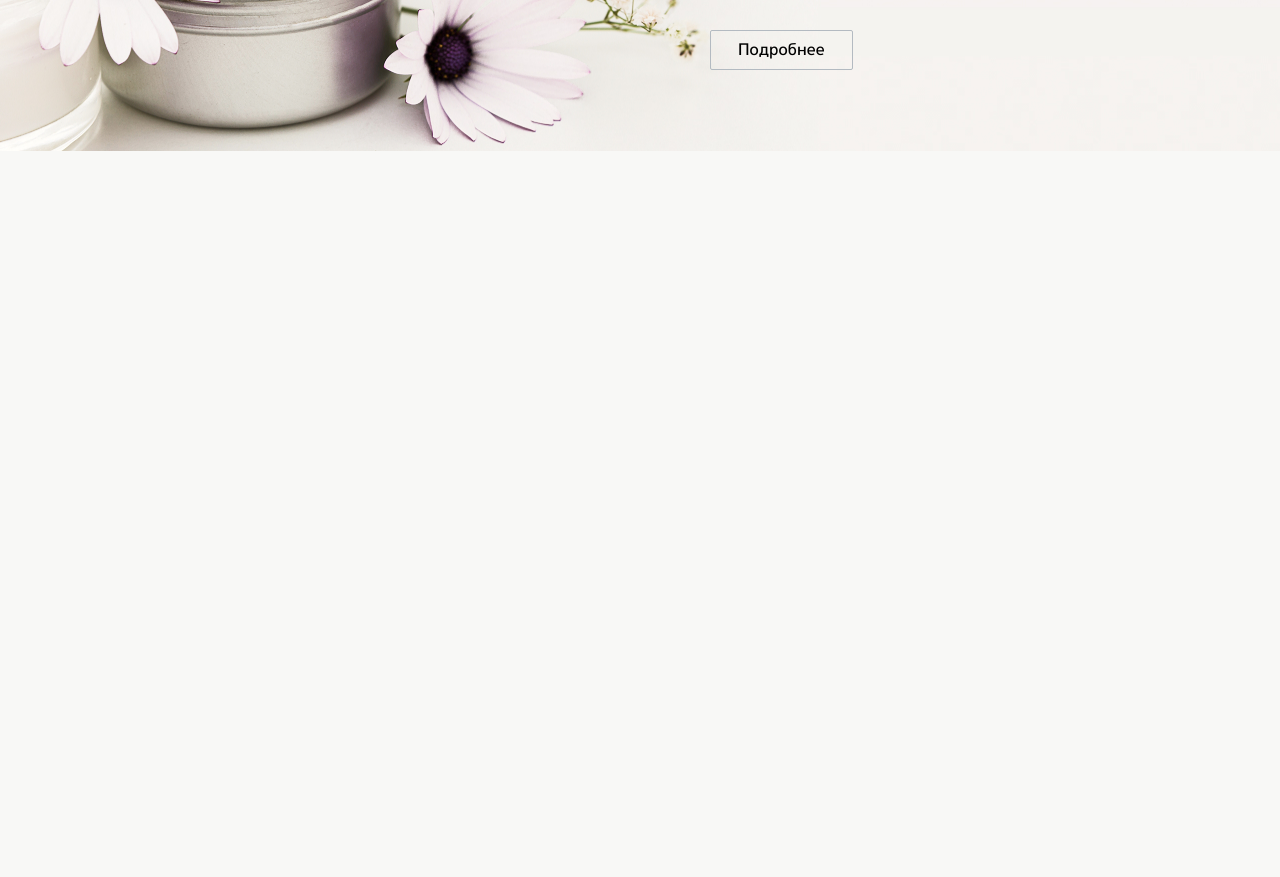
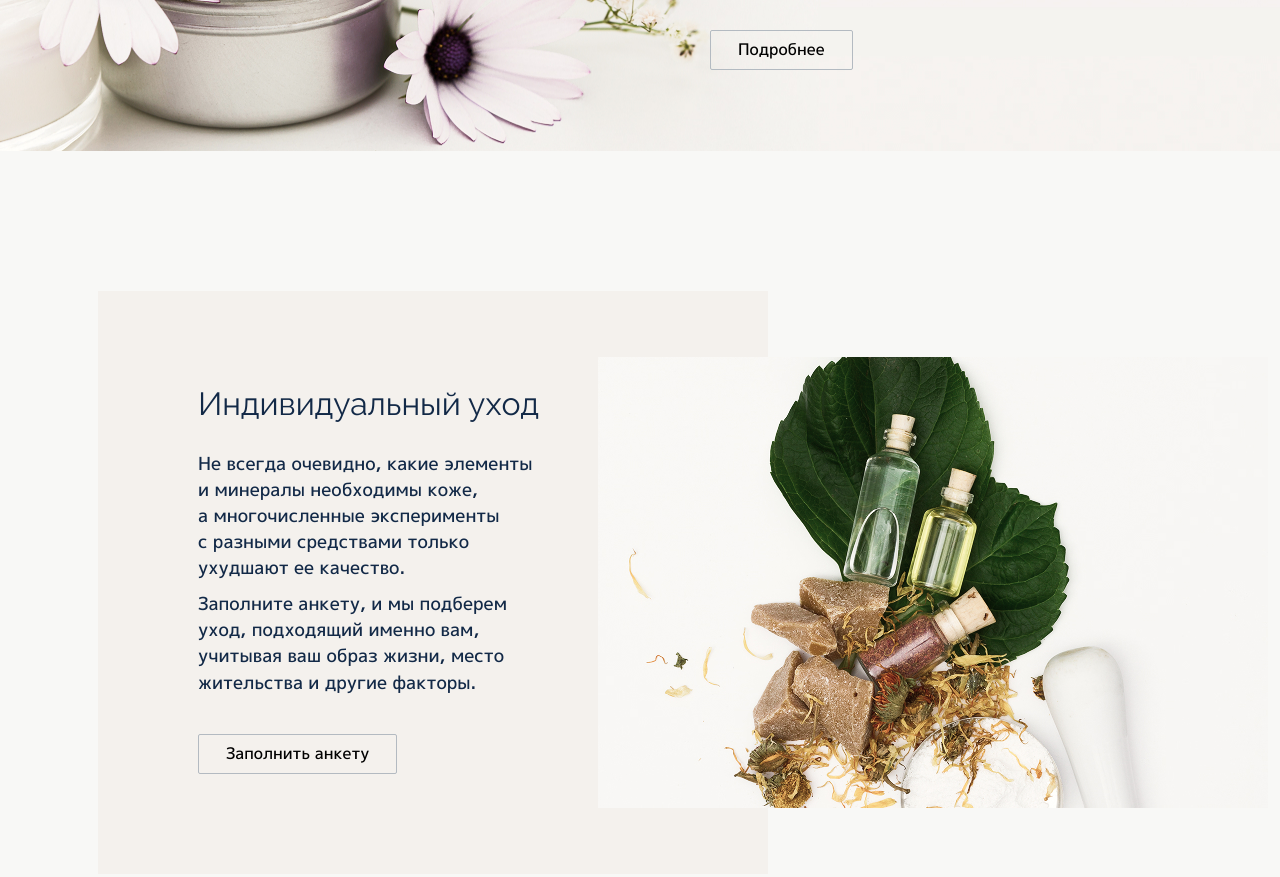
Before and after one commit to Reznikov92/MAROON, a website built with Vite: page index.html in a window 1280 px wide. Shown: the part 1482-2359 px from the top of the page. Before the commit the page ends 1773 px from the top, so only its background shows below. Built offline with nearby package versions, Linux system fonts and the light colour scheme.

Commit message:
добавил personal-care

```diff
--- a/index.html
+++ b/index.html
@@ -142,6 +142,36 @@
   </section>
   <!--///////////// promo -->
 
+  <!-- personal-care -->
+  <section class="personal-care">
+    <div class="personal-care__container">
+
+      <div class="personal-care__background">
+        <div class="personal-care__context">
+          <h3 class="personal-care__title">Индивидуальный уход</h3>
+          <div class="personal-care__text">
+            <p>
+              Не всегда очевидно, какие элементы и минералы необходимы коже, <br> а многочисленные эксперименты <br> с
+              разными
+              средствами только ухудшают ее качество. <br>
+            </p>
+            <p>
+              Заполните анкету, и мы подберем уход, подходящий именно вам, учитывая ваш образ жизни, место жительства и
+              другие факторы.
+            </p>
+          </div>
+          <button class="personal-care__button button">Заполнить анкету</button>
+        </div>
+      </div>
+
+      <div class="personal-care__background-oils">
+        <img src="./src/assets/personal-care/oils.jpg" alt="oils">
+      </div>
+
+    </div>
+  </section>
+  <!--///////////// personal-care -->
+
 </body>
 
 </html>
--- a/src/scss/_global.scss
+++ b/src/scss/_global.scss
@@ -21,6 +21,11 @@ html {
   margin: 0 auto;
 }
 
+.container-catalog {
+  max-width: 117rem;
+  margin: 0 auto;
+}
+
 a {
   font-size: 1.6rem;
   font-weight: v.$font-weight;
--- a/src/scss/blocks/_header.scss
+++ b/src/scss/blocks/_header.scss
@@ -13,6 +13,10 @@
         gap: 669px;
         max-width: 1170px;
         padding: 39px 0 68px 0;
+    }
+
+    &__inner{
+            padding: 39px 2px 36px 1px;
     }
 
     &__info {
--- a/src/scss/blocks/_personal-care.scss
+++ b/src/scss/blocks/_personal-care.scss
@@ -0,0 +1,65 @@
+.personal-care {
+
+    margin-bottom: 140px;
+
+    &__container {
+        display: flex;
+        align-items: flex-start;
+    }
+
+    &__background {
+        display: flex;
+        flex-grow: 0; // Запрещает блоку растягиваться больше 670px
+        flex-shrink: 0; // Запрещает блоку сжиматься меньше 670px
+        flex-basis: 670px; // Задает базовую ширину в 670px
+        background: #F4F1ED;
+        margin-left: 98px;
+        z-index: 1;
+    }
+
+    &__background-oils {
+        flex-grow: 0;
+        flex-shrink: 0;
+        flex-basis: 670px;
+        height: 451px;
+        margin-top: 66px;
+        margin-left: -170px;
+        z-index: 2;
+
+        img {
+            width: 100%;
+            height: 100%;
+            object-fit: cover;
+            display: block;
+        }
+    }
+
+    &__context {
+        display: flex;
+        flex-direction: column;
+        align-items: flex-start;
+        max-width: 342px;
+        padding-top: 92px;
+        padding-bottom: 100px;
+        margin-left: 100px;
+    }
+
+    &__title {
+        margin-bottom: 26px;
+        font-family: 'Raleway', sans-serif;
+        font-weight: 500;
+        font-size: 32px;
+        line-height: 1.3;
+    }
+
+    &__text {
+        display: flex;
+        flex-direction: column;
+        gap: 10px;
+        margin-bottom: 22px;
+        font-size: 18px;
+        line-height: 1.45;
+        max-width: 336px;
+        margin-bottom: 38px;
+    }
+}
--- /dev/null
+++ b/src/scss/blocks/catalog/_catalog.scss
@@ -0,0 +1,24 @@
+@use '../../mixins' as m;
+
+.catalog {
+    margin-top: 40px;
+
+    &__container {
+        display: flex;
+        justify-content: space-between;
+        align-items: center;
+    }
+
+    &__title {
+        font-family: 'Raleway';
+        font-weight: 500;
+        font-size: 36px;
+        line-height: 130%;
+
+
+    }
+
+    &__button {
+       @include m.button( 3px 41px 11px )
+    }
+}
--- a/src/scss/main.scss
+++ b/src/scss/main.scss
@@ -8,3 +8,4 @@
 @use './blocks/promo';
 @use './blocks/personal-care';
 @use './blocks/philosophy';
+@use './blocks/catalog/catalog';
```
Also changed, not shown: catalog.html (+17 -1 lines), src/css/main.css, 1 other file.
